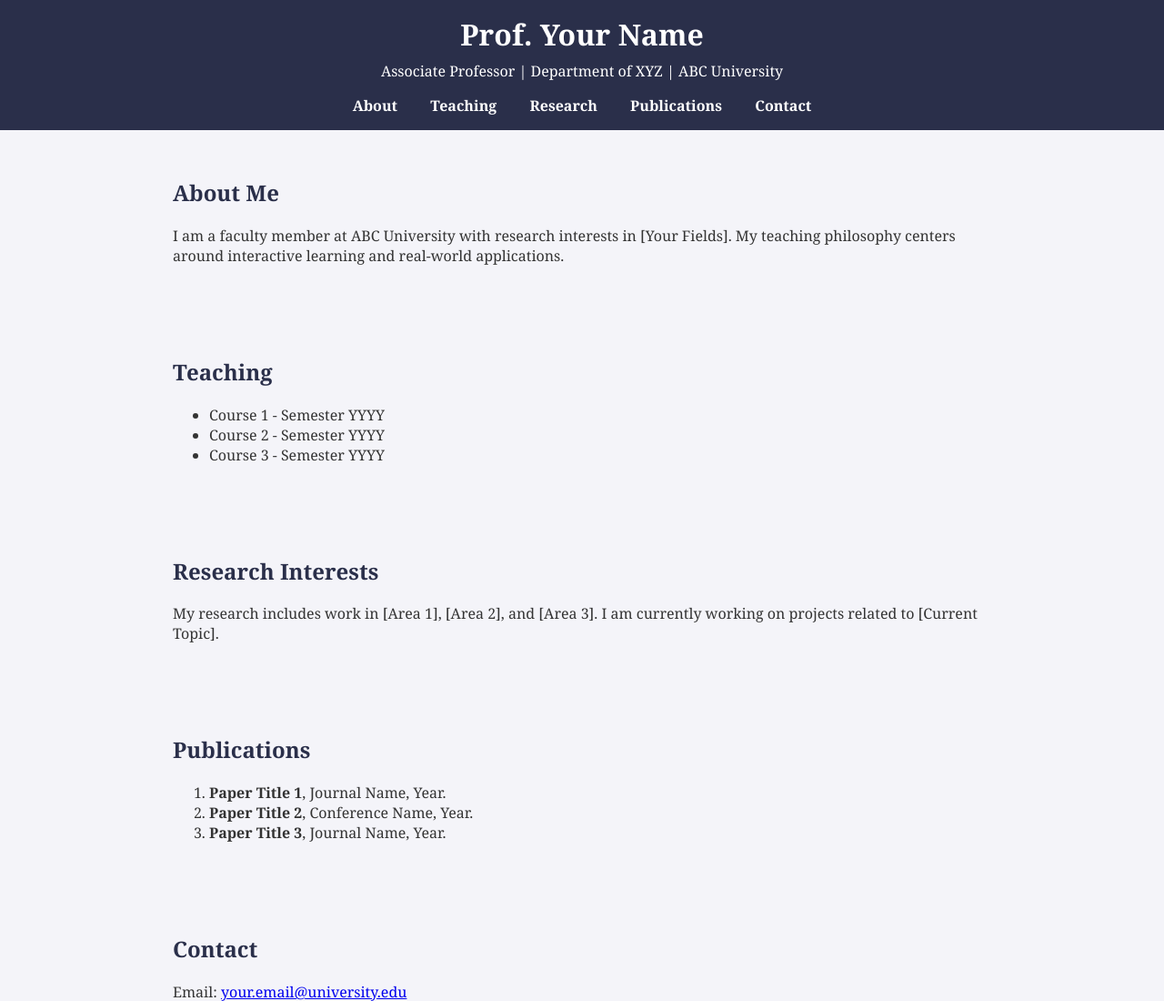
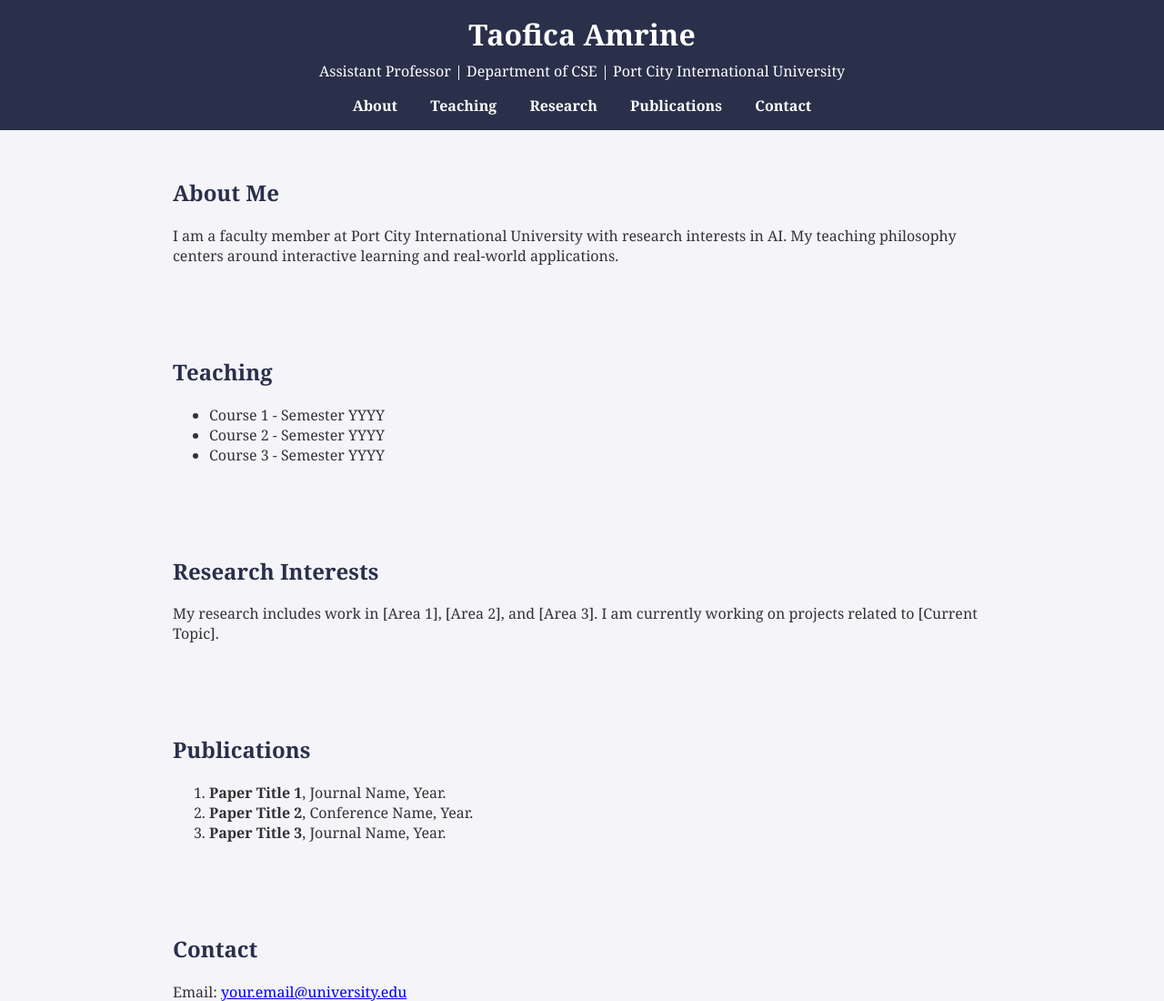
Before and after one commit to Taofica/My-website, a plain HTML site: page index.html in a window 1280 px wide. Shown: the top 1100 px of the page at 91% size. Drawn offline with Linux system fonts and the light colour scheme.

Commit message:
Update index.html

```diff
--- a/index.html
+++ b/index.html
@@ -3,13 +3,13 @@
 <head>
   <meta charset="UTF-8" />
   <meta name="viewport" content="width=device-width, initial-scale=1.0" />
-  <title>Prof. Your Name</title>
+  <title>Taofica Amrine</title>
   <link rel="stylesheet" href="style.css" />
 </head>
 <body>
   <header>
-    <h1>Prof. Your Name</h1>
-    <p>Associate Professor | Department of XYZ | ABC University</p>
+    <h1>Taofica Amrine</h1>
+    <p>Assistant Professor | Department of CSE | Port City International University</p>
     <nav>
       <a href="#about">About</a>
       <a href="#teaching">Teaching</a>
@@ -21,7 +21,7 @@
 
   <section id="about">
     <h2>About Me</h2>
-    <p>I am a faculty member at ABC University with research interests in [Your Fields]. My teaching philosophy centers around interactive learning and real-world applications.</p>
+    <p>I am a faculty member at Port City International University with research interests in AI. My teaching philosophy centers around interactive learning and real-world applications.</p>
   </section>
 
   <section id="teaching">
```
